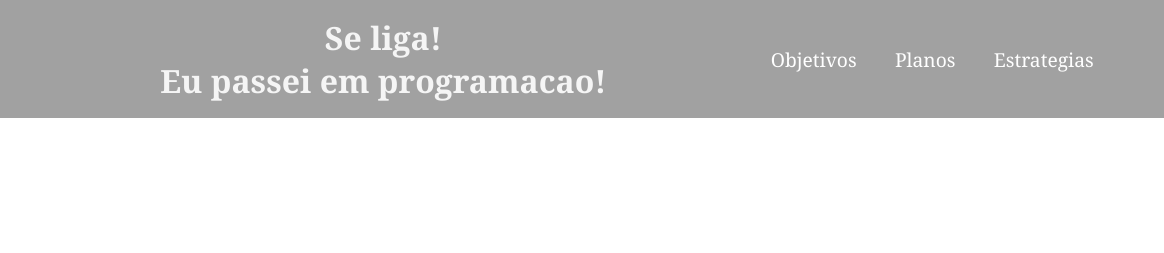
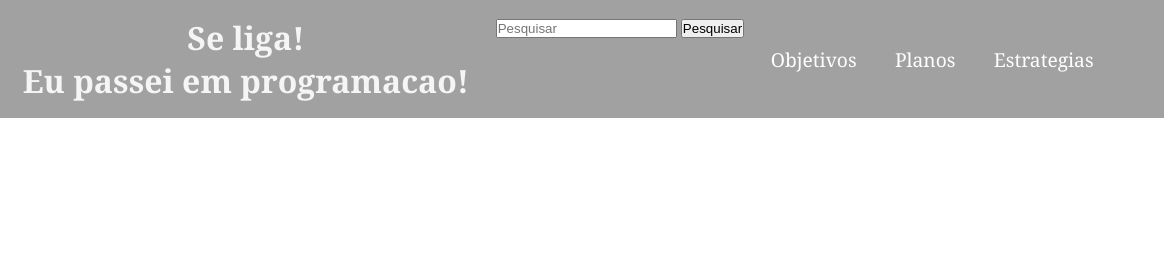
Before and after one commit to marcelo16021980/se-liga, a plain HTML site: page index.html in a window 1280 px wide. Shown: the top 253 px of the page, 116-1280 px from the left. Drawn offline with Linux system fonts and the light colour scheme.

Commit message:
botão do cabecalho

```diff
--- a/index.html
+++ b/index.html
@@ -12,6 +12,10 @@
             <img class="cabecalho__imagem" src="img/pontos.png" alt="logotipo do estado do parana">
             <h1 class="cabecalho__titulo">Se liga!<br>
                 Eu passei em programacao!</h1>
+            <form>
+                <input type="search" placeholder="Pesquisar">
+                <button type="submit">Pesquisar</button>
+            </form>
             <ul class="cabecalho__lista">
                 <li class="lista__item"><a href="#">Objetivos</a></li>
                 <li class="lista__item"><a href="#">Planos</a></li>
```
Lines whose indentation alone changed are shown as unchanged.
